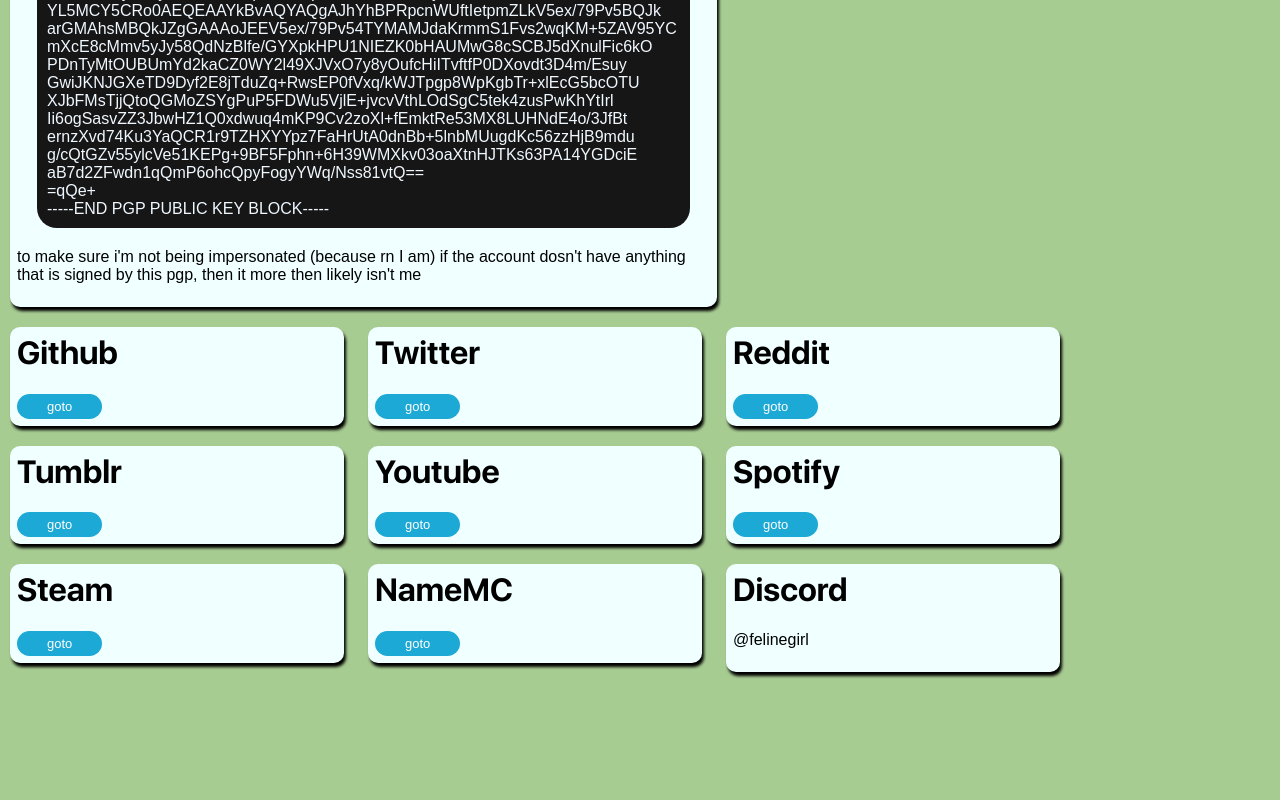
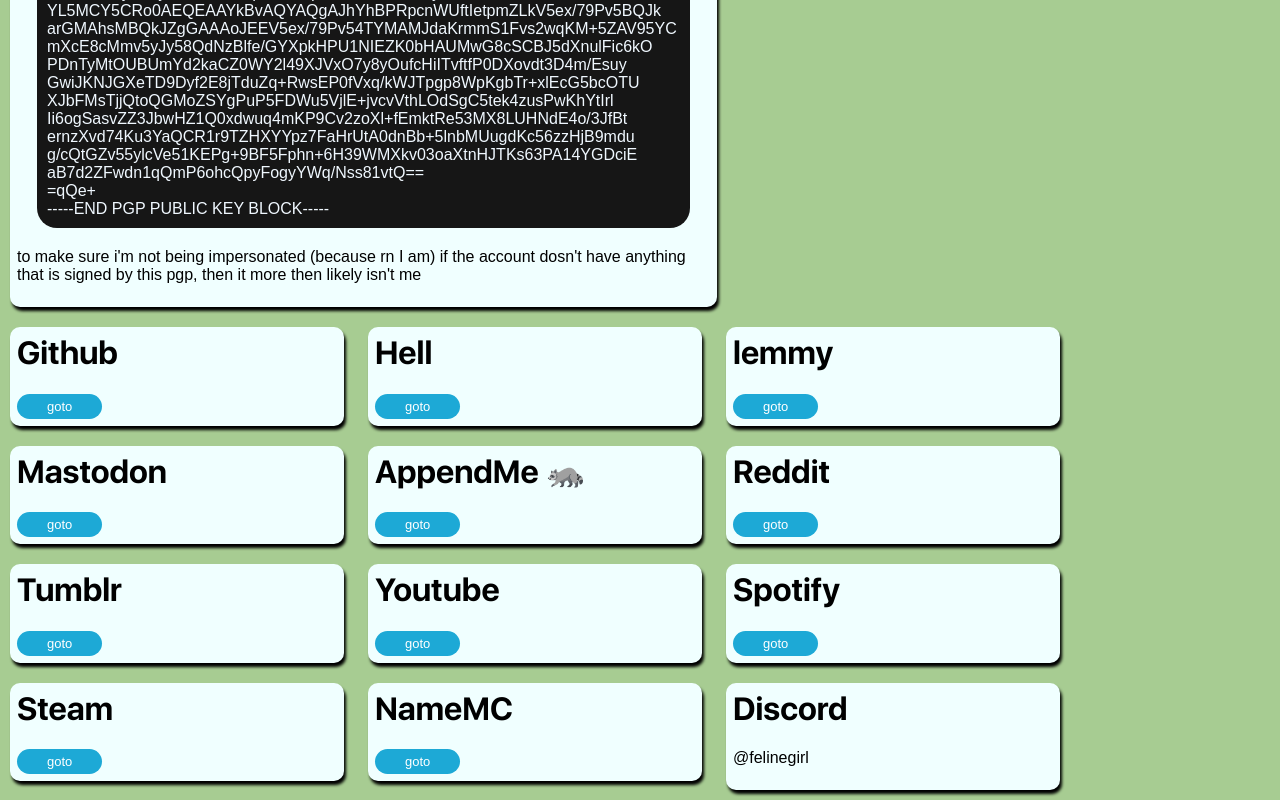
Before and after one commit to LunaLeTuna/LunaLeTuna.github.io, a website: page media.html in a window 1280 px wide. Shown: the part 692-1492 px from the top of the page. Before the commit the page ends 1374 px from the top, so only its background shows below. Drawn offline with Linux system fonts and the light colour scheme.

Commit message:
Update media.html

```diff
--- a/media.html
+++ b/media.html
@@ -121,8 +121,20 @@
                 <a href="https://github.com/LunaLeTuna"><button>goto</button></a>
             </div>
             <div id="tab">
-                <h1>Twitter</h1>
+                <h1>Hell</h1>
                 <a href="https://twitter.com/Luna_Le_Tuna"><button>goto</button></a>
+            </div>
+            <div id="tab">
+                <h1>lemmy</h1>
+                <a href="https://lemmy.blahaj.zone/u/LunaLeTuna"><button>goto</button></a>
+            </div>
+            <div id="tab">
+                <h1>Mastodon</h1>
+                <a href="https://tech.lgbt/deck/@feline"><button>goto</button></a>
+            </div>
+            <div id="tab">
+                <h1>AppendMe 🦝</h1>
+                <a href="https://bunnynabbit.com/app/endme/?luna"><button>goto</button></a>
             </div>
             <div id="tab">
                 <h1>Reddit</h1>
```
